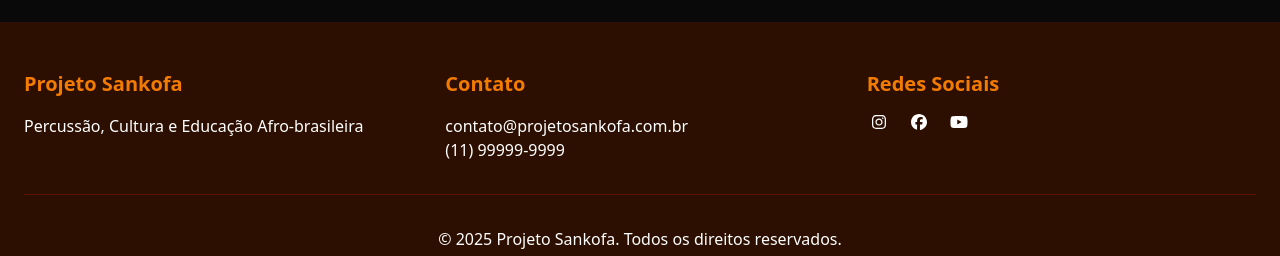
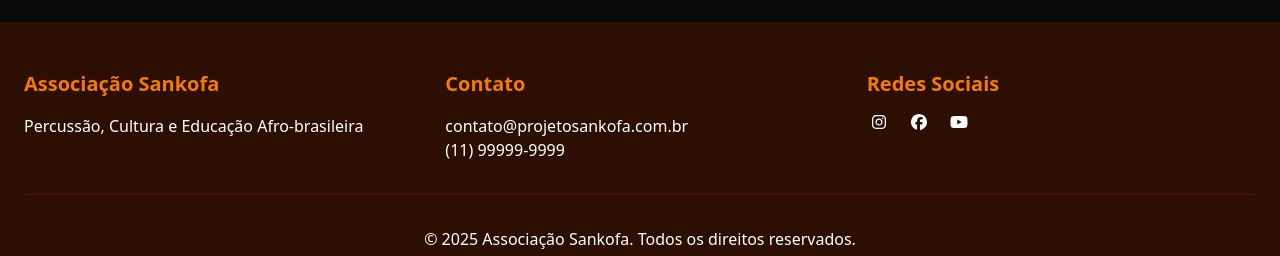
Before and after one commit to Flavio-JS/projeto-sankofa, a Next.js app: page / in a window 1280 px wide. Shown: the part 2541-2797 px from the top of the page. Built offline with nearby package versions, Linux system fonts and the light colour scheme.

Commit message:
changed "Projeto" to "Associação"

```diff
--- a/src/app/layout.tsx
+++ b/src/app/layout.tsx
@@ -15,11 +15,11 @@ const geistMono = Geist_Mono({
 });
 
 export const metadata: Metadata = {
-  title: "Projeto Sankofa | Arte, Educação e Cultura Afro-Brasileira",
+  title: "Associação Sankofa | Arte, Educação e Cultura Afro-Brasileira",
   description:
-    "Desde 2015, o Projeto Sankofa promove ações artísticas, pedagógicas e de pesquisa em percussão e cultura afro-brasileira. Atuando no IFG-Inhumas, o projeto realiza espetáculos, oficinas e desenvolve grupos como Sankofa/2GP, Afro Samba, Duo e Ritmos e Danças.",
+    "Desde 2015, a Associação Sankofa promove ações artísticas, pedagógicas e de pesquisa em percussão e cultura afro-brasileira. Atuando no IFG-Inhumas, o projeto realiza espetáculos, oficinas e desenvolve grupos como Sankofa/2GP, Afro Samba, Duo e Ritmos e Danças.",
   keywords: [
-    "Projeto Sankofa",
+    "Associação Sankofa",
     "cultura afro-brasileira",
     "percussão",
     "educação musical",
@@ -40,17 +40,17 @@ export const metadata: Metadata = {
     { name: "Flávio JS", url: "https://www.instagram.com/flavio.js.softwares" },
   ],
   openGraph: {
-    title: "Projeto Sankofa | Cultura, Ritmo e Educação",
+    title: "Associação Sankofa | Cultura, Ritmo e Educação",
     description:
       "Projeto de extensão do IFG que une performance musical, educação e valorização da cultura afro-brasileira. Conheça nossos espetáculos, oficinas e ações pedagógicas.",
     url: "https://www.seusite.com/projetosankofa",
-    siteName: "Projeto Sankofa",
+    siteName: "Associação Sankofa",
     images: [
       {
         url: "https://instagram.fbsb9-1.fna.fbcdn.net/v/t51.2885-15/483101534_18485860423014826_7060171874026351462_n.jpg?stp=dst-jpg_e35_tt6&efg=eyJ2ZW5jb2RlX3RhZyI6IkNBUk9VU0VMX0lURU0uaW1hZ2VfdXJsZ2VuLjEyMDV4OTA4LnNkci5mNzU3NjEuZGVmYXVsdF9pbWFnZSJ9&_nc_ht=instagram.fbsb9-1.fna.fbcdn.net&_nc_cat=110&_nc_oc=Q6cZ2QE0iSx6x8kVJrA3bY9Gvy75t7xuYCZ6UdvT1oOWARXIRbWi2mCamlWugxAZiTzTAG8&_nc_ohc=NtBpnu_NtYEQ7kNvwGg_WT-&_nc_gid=xq3CJ4mkP_2oH6R_hA-zkQ&edm=AP4sbd4BAAAA&ccb=7-5&ig_cache_key=MzU4MTI2NTUyNTc4Mzc1NzQ1MQ%3D%3D.3-ccb7-5&oh=00_AfHwK3PKnmH3jcQvvqIEELu0jTPVuViqMZ5nOmdSk9ZIow&oe=680DF497&_nc_sid=7a9f4b",
         width: 1200,
         height: 630,
-        alt: "Projeto Sankofa - Cultura Afro-Brasileira e Educação Musical",
+        alt: "Associação Sankofa - Cultura Afro-Brasileira e Educação Musical",
       },
     ],
     locale: "pt_BR",
--- a/src/components/about/components/about-hero.tsx
+++ b/src/components/about/components/about-hero.tsx
@@ -15,7 +15,7 @@ export const AboutHero = () => {
       </div>
       <div className="relative container mx-auto px-6 h-full flex items-center">
         <h1 className="text-5xl md:text-6xl font-bold text-text-white">
-          Sobre o Projeto Sankofa
+          Sobre a Associação Sankofa
         </h1>
       </div>
     </section>
--- a/src/components/about/components/founder-quote.tsx
+++ b/src/components/about/components/founder-quote.tsx
@@ -4,13 +4,13 @@ export const FounderQuote = () => {
       <div className="flex items-start gap-6">
         <div>
           <p className="text-xl text-text-white italic mb-4">
-            &quot;Mais do que música, o Projeto Sankofa é um reencontro com
+            &quot;Mais do que música, a Associação Sankofa é um reencontro com
             nossas raízes. É no toque dos tambores que reencontramos a força da
             ancestralidade, transformando educação em resistência, e arte em
             identidade.&quot;
           </p>
           <p className="text-text-white font-bold">Prof. Kemuel Kesley</p>
-          <p className="text-text-white">Idealizador do Projeto Sankofa</p>
+          <p className="text-text-white">Idealizador da Associação Sankofa</p>
         </div>
       </div>
     </div>
--- a/src/components/about/components/timeline.tsx
+++ b/src/components/about/components/timeline.tsx
@@ -3,7 +3,7 @@ export const Timeline = () => {
     {
       year: "2015",
       content:
-        "Fundação do Projeto Sankofa no IFG Campus Inhumas, com foco em música, cultura afro-brasileira e educação.",
+        "Fundação da Associação Sankofa no IFG Campus Inhumas, com foco em música, cultura afro-brasileira e educação.",
       color: "bg-engineering-orange",
     },
     {
--- a/src/components/footer.tsx
+++ b/src/components/footer.tsx
@@ -12,7 +12,7 @@ export const Footer = () => {
         <div className="grid grid-cols-1 md:grid-cols-3 gap-8">
           <div id="footer-about">
             <h3 className="text-xl font-bold text-text-orange-wheel mb-4">
-              Projeto Sankofa
+              Associação Sankofa
             </h3>
             <p className="text-text-white">
               Percussão, Cultura e Educação Afro-brasileira
@@ -50,7 +50,7 @@ export const Footer = () => {
           </div>
         </div>
         <div className="mt-8 pt-8 border-t border-blood-red text-center text-text-white">
-          <p>&copy; 2025 Projeto Sankofa. Todos os direitos reservados.</p>
+          <p>&copy; 2025 Associação Sankofa. Todos os direitos reservados.</p>
         </div>
       </div>
     </footer>
--- a/src/components/header.tsx
+++ b/src/components/header.tsx
@@ -69,7 +69,7 @@ export const Header = () => {
 
                   <div className="pb-6 px-4">
                     <p className="text-text-orange-wheel text-sm">
-                      Projeto Sankofa © {new Date().getFullYear()}
+                      Associação Sankofa © {new Date().getFullYear()}
                     </p>
                   </div>
                 </div>
--- a/src/components/home/components/abaut-summary.tsx
+++ b/src/components/home/components/abaut-summary.tsx
@@ -11,7 +11,7 @@ export const AboutSummary = () => {
             Nossa História
           </h2>
           <p className="text-text-white text-lg mb-8">
-            O Projeto Sankofa nasceu da união entre música, educação e cultura
+            a Associação Sankofa nasceu da união entre música, educação e cultura
             afro-brasileira. Através da percussão, criamos pontes entre o
             passado e o presente, celebrando nossa herança cultural.
           </p>
--- a/src/components/home/components/hero-section.tsx
+++ b/src/components/home/components/hero-section.tsx
@@ -17,7 +17,7 @@ export const HeroSection = () => {
       <div className="relative container mx-auto px-6 pt-32">
         <div className="max-w-4xl">
           <h1 className="text-5xl md:text-6xl font-bold text-text-white mb-4">
-            Projeto Sankofa – Percussão, Cultura e Educação Afro-brasileira
+            Associação Sankofa – Percussão, Cultura e Educação Afro-brasileira
           </h1>
           <p className="text-xl md:text-2xl text-text-orange-wheel mb-8">
             Transformando sons em identidade desde 2015
--- a/src/components/news/components/news-content/featured-post.tsx
+++ b/src/components/news/components/news-content/featured-post.tsx
@@ -19,7 +19,7 @@ export const FeaturedPost = () => {
         Festival de Cultura Afro-Brasileira 2025
       </h2>
       <p className="text-gray-600 mb-6">
-        O Projeto Sankofa se prepara para mais uma edição do Festival de Cultura
+        a Associação Sankofa se prepara para mais uma edição do Festival de Cultura
         Afro-Brasileira. Este ano, o evento contará com apresentações especiais
         dos quatro grupos do projeto, além de oficinas e palestras...
       </p>
```
